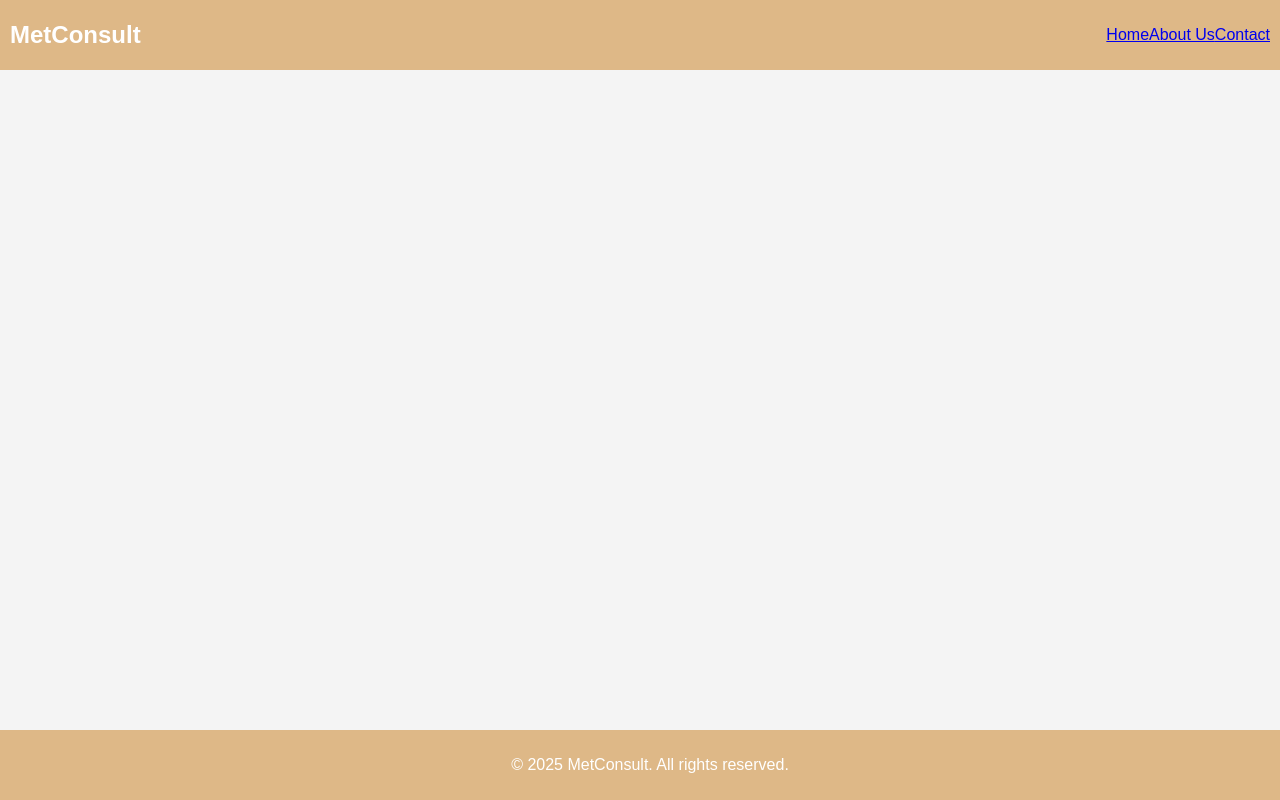
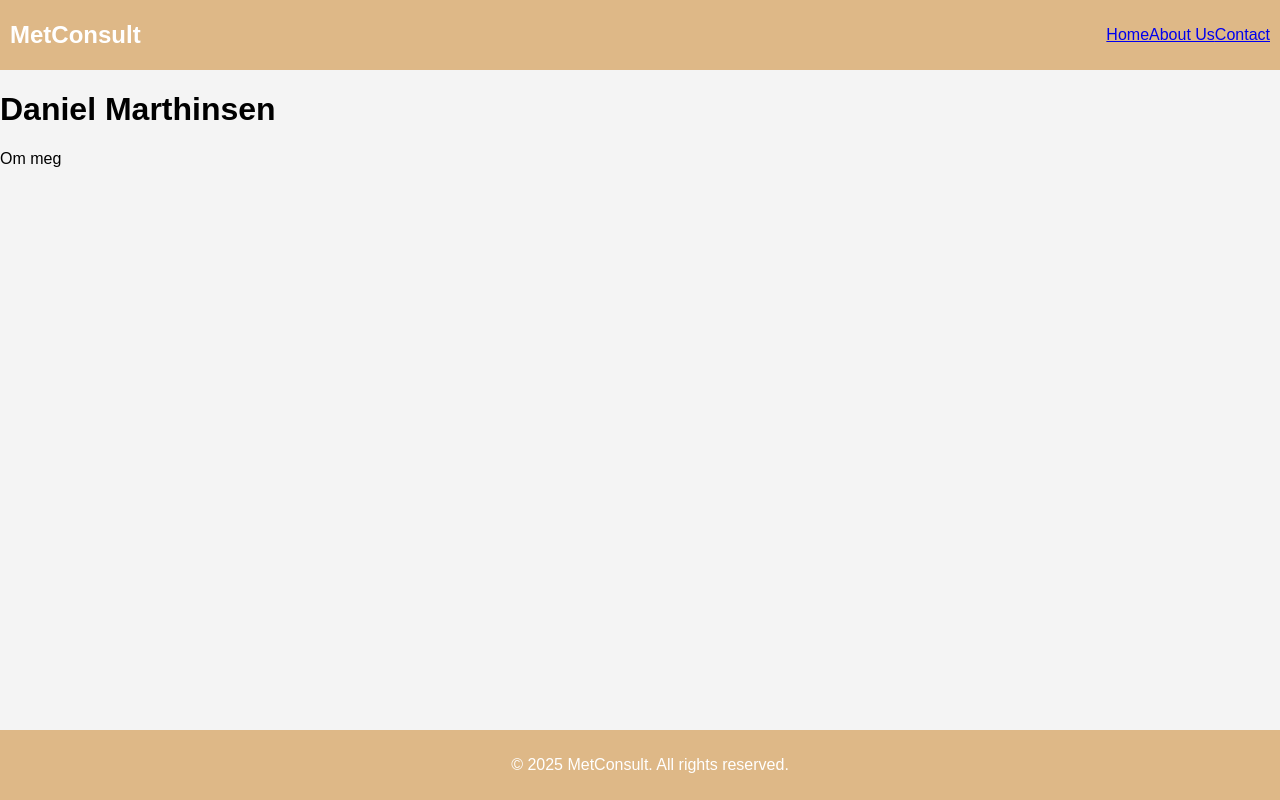
Before and after one commit to DATA1200-2025/DAPE1200_OBLIG1_GRUPPE68, a plain HTML site: page daniel.html in a window 1280 px wide. Drawn offline with Linux system fonts and the light colour scheme.

Commit message:
Update daniel.html

```diff
--- a/daniel.html
+++ b/daniel.html
@@ -17,7 +17,9 @@
     </nav>
 
     <main>
-
+        <h1>Daniel Marthinsen</h1>
+        <p>Om meg</p>
+        <img href="" />
     </main>
 
     <footer>
```
